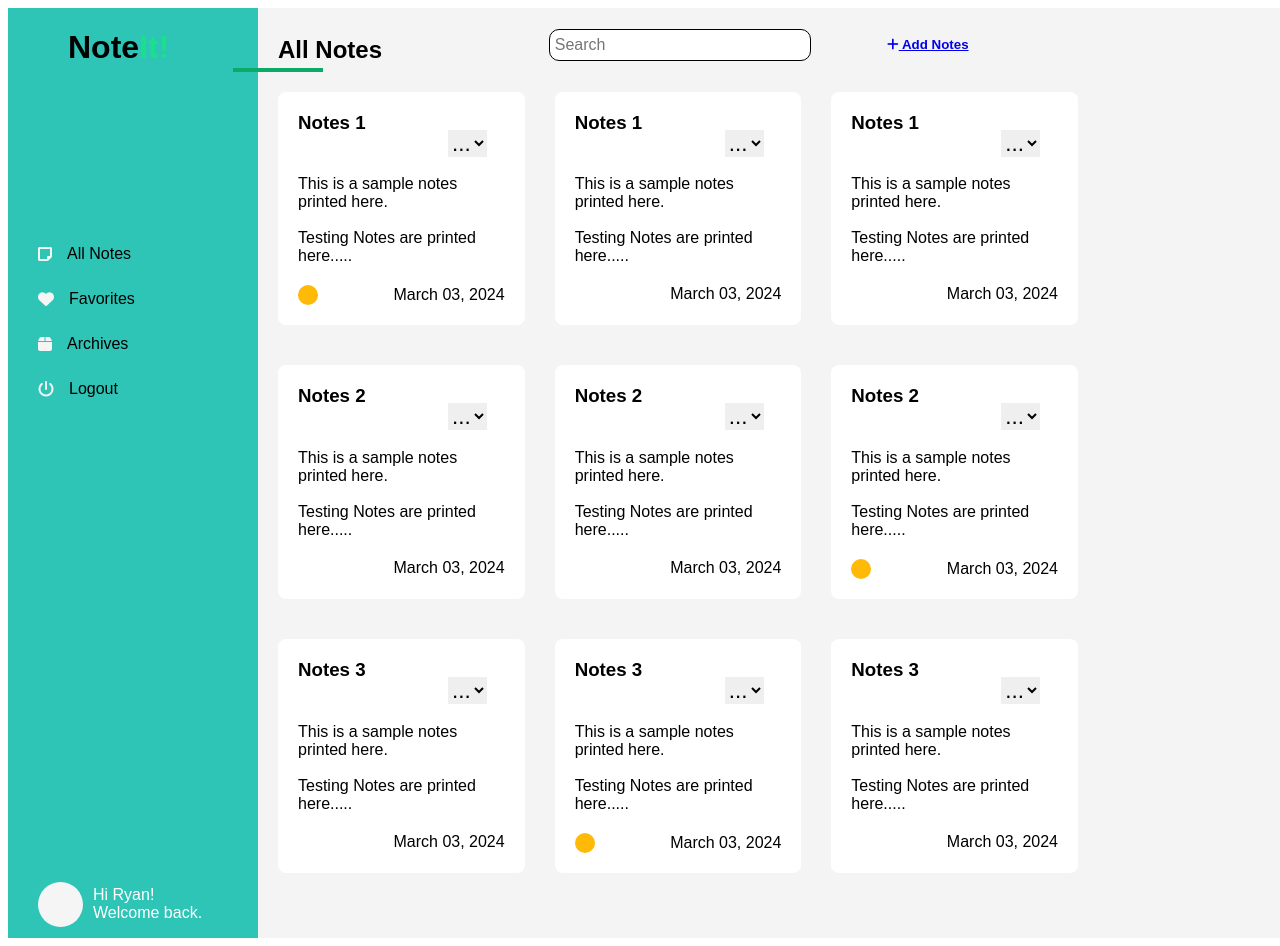
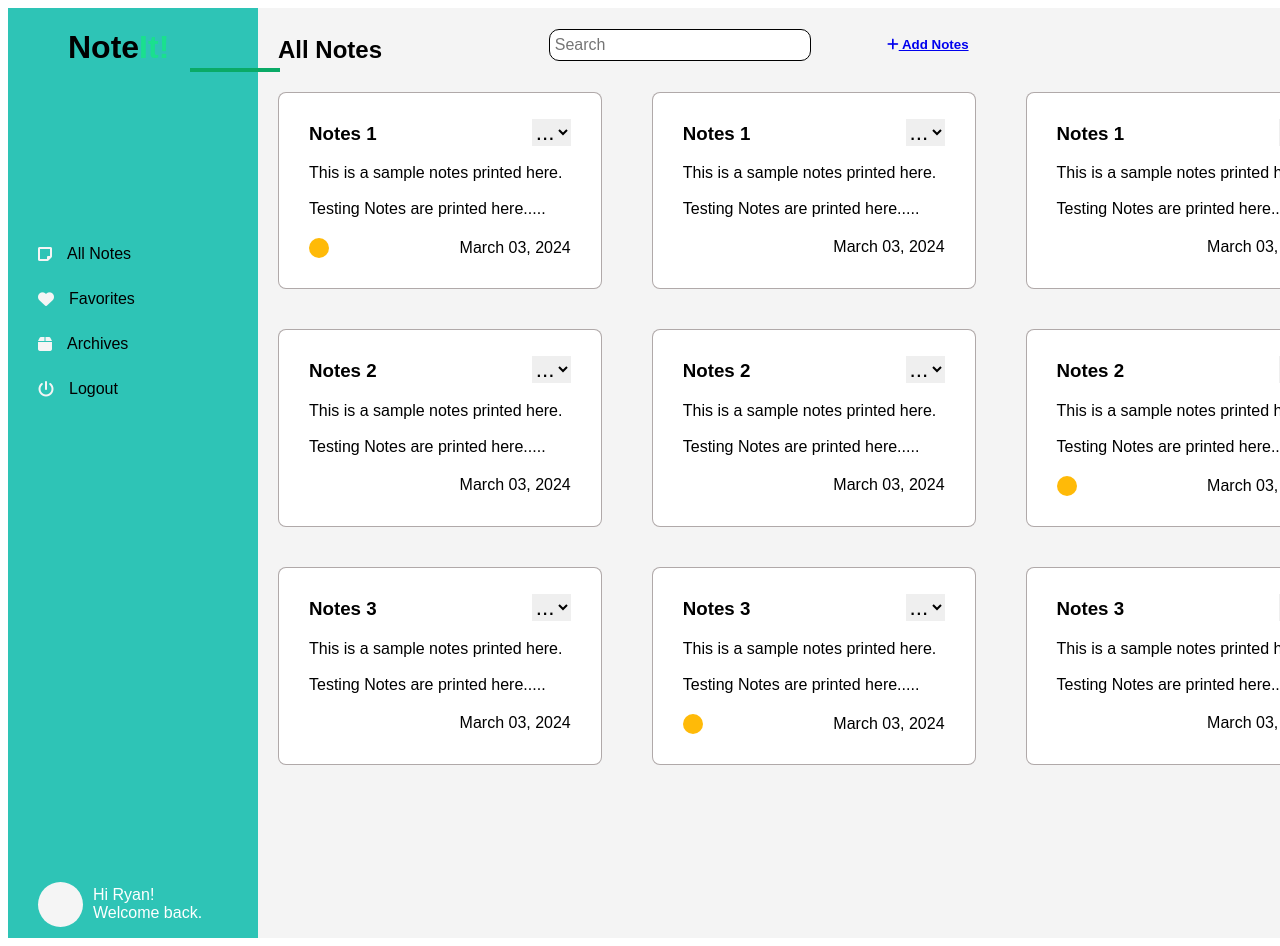
Before and after one commit to Cansancio21/start, a plain HTML site: page note.html in a window 1280 px wide. Shown: the top 946 px of the page. Drawn offline with Linux system fonts and the light colour scheme.

Commit message:
3rd commit

```diff
--- a/note.css
+++ b/note.css
@@ -8,16 +8,14 @@
 }
 
 .wrap {
-
   width: 120%;
   height: 930px;
   display: flex;
 }
 
-
 .sidebar {
   width: 250px;
-    min-height: 100vh;
+  min-height: 50vh;
   background-color: #2ec4b6;
   color: white;
   display: flex;
@@ -25,11 +23,10 @@
   justify-content: space-between;
 }
 
-  h1{
+h1 {
   margin-left: 60px;
   display: flex;
   color: black;
-
 }
 
 .sidebar .logo h1 {
@@ -137,28 +134,26 @@
   padding: 10px 20px;
   border-radius: 50px;
   cursor: pointer;
-
 }
 
 .add-note i {
   margin-left: -1110px;
-
-
 }
 
 .notes-grid {
+  height: -200px;
   display: grid;
-    gap: 30px;
+  gap: 50px;
   display: inline-flex;
   margin-bottom: 40px;
-    width: 800px;
+  width: 1200px;
 }
 
 .note-card {
   background-color: white;
-    padding: 20px;
+  padding: 30px;
   border-radius: 8px;
-
+  border: solid 1px rgba(168, 161, 161, 0.904);
 }
 
 select {
@@ -175,7 +170,7 @@
 .divider {
   margin-top: 40px;
   width: 90px;
-    margin-left: -375px;
+  margin-left: -460px;
   height: 3.5px;
   background-color: #0aaa67;
   display: inline-block;
--- a/start.css
+++ b/start.css
@@ -17,12 +17,10 @@
   font-size: 30px;
   font-weight: 1000;
   color: #000;
-
-
 }
 
 span {
-    color: #00D1AC;
+  color: #00d1ac;
 }
 
 .nav {
@@ -30,7 +28,6 @@
   font-size: 15px;
   margin-left: 150px;
   padding-left: 700px;
-
 }
 
 .nav a {
@@ -51,7 +48,7 @@
   justify-content: left;
   align-items: center;
   display: flex;
-    padding-left: 300px;
+  padding-left: 375px;
   padding-top: 150px;
 }
 
@@ -61,8 +58,8 @@
   display: flex;
   width: 420px;
   height: 420px;
-    margin-left: 630px;
-    margin-top: -420px;
+  margin-left: 700px;
+  margin-top: -390px;
 }
 
 .text {
@@ -92,7 +89,7 @@
   width: 150px;
   height: 40px;
   margin-top: 20px;
-    background-color: #00D1AC;
+  background-color: #00d1ac;
   color: whitesmoke;
   border-radius: 10px;
 }
--- a/style.css
+++ b/style.css
@@ -6,12 +6,10 @@
 }
 
 .wrap {
-
   width: 120%;
   height: 950px;
   display: flex;
 }
-
 
 h1 {
   margin-top: -20px;
@@ -22,7 +20,7 @@
 }
 
 span {
-    color: #00D1AC;
+  color: #00d1ac;
 }
 
 .nav {
@@ -50,7 +48,6 @@
 .form {
   margin-top: 150px;
   padding-left: 550px;
-
 }
 .form input[type="text"],
 .form input[type="password"] {
@@ -73,17 +70,16 @@
   display: flex;
   align-items: center;
   justify-content: left;
-    margin-left: 10%;
+  margin-left: 20%;
   margin-top: -5px;
 }
 .form .checkbox input {
-    margin-right: -100px;
+  margin-right: -90px;
   margin-top: -5px;
-
 }
 .form .forgot-password {
   text-align: right;
-    margin-right: 60%;
+  margin-right: 5%;
   margin-top: -20px;
   font-size: 14px;
 }
@@ -95,7 +91,7 @@
   text-decoration: underline;
 }
 
- .form h2{
+.form h2 {
   font-family: Arial, Helvetica, sans-serif;
   font-weight: 1000;
   margin-top: 10px;
@@ -104,17 +100,14 @@
   font-size: 50px;
   align-items: center;
   margin-left: 70px;
-
-
 }
 
 .button .btn {
   width: 300px;
   height: 40px;
   margin-top: 35px;
-    background-color: #00D1AC;
+  background-color: #00d1ac;
   color: whitesmoke;
   margin-left: 25px;
   border-radius: 10px;
-
 }
```
Also changed, not shown: start.html (+1 -1 lines), img/wow.png (added). Lines whose indentation alone changed are shown as unchanged.
